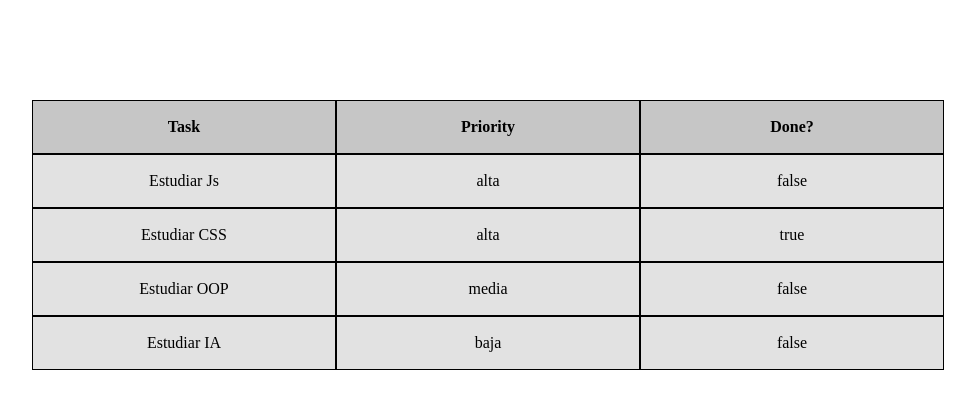
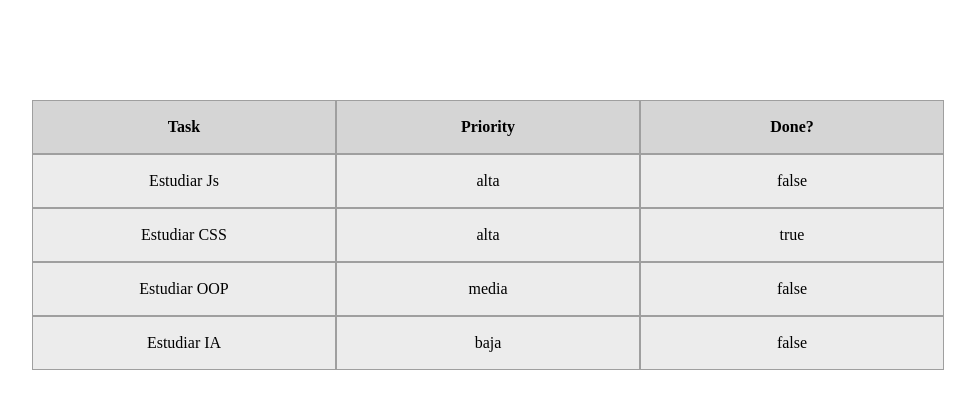
Before and after one commit to rominaruizdiaz/asincronia-y-promesas, a website: page index.html in a window 1280 px wide. Shown: the whole page, without its empty margins (152-1127 px from the left). Drawn offline with Linux system fonts and the light colour scheme.

Commit message:
change color

```diff
--- a/app.js
+++ b/app.js
@@ -30,4 +30,5 @@ async function main() {
     const dataResults = await getResults();
     createTable(dataResults.results)
 }
+
 main()
--- a/style.css
+++ b/style.css
@@ -10,11 +10,11 @@ td, th {
     align-items: center;
     width: 300px;
     height: 50px;
-    border: 1px solid black;
+    border: 1px solid rgb(159, 159, 159);
 }
 th {
-    background-color: rgb(198, 198, 198);
+    background-color: rgb(213, 213, 213);
 }
 td {
-    background-color: rgb(226, 226, 226);
+    background-color: rgb(236, 236, 236);
 }
```
